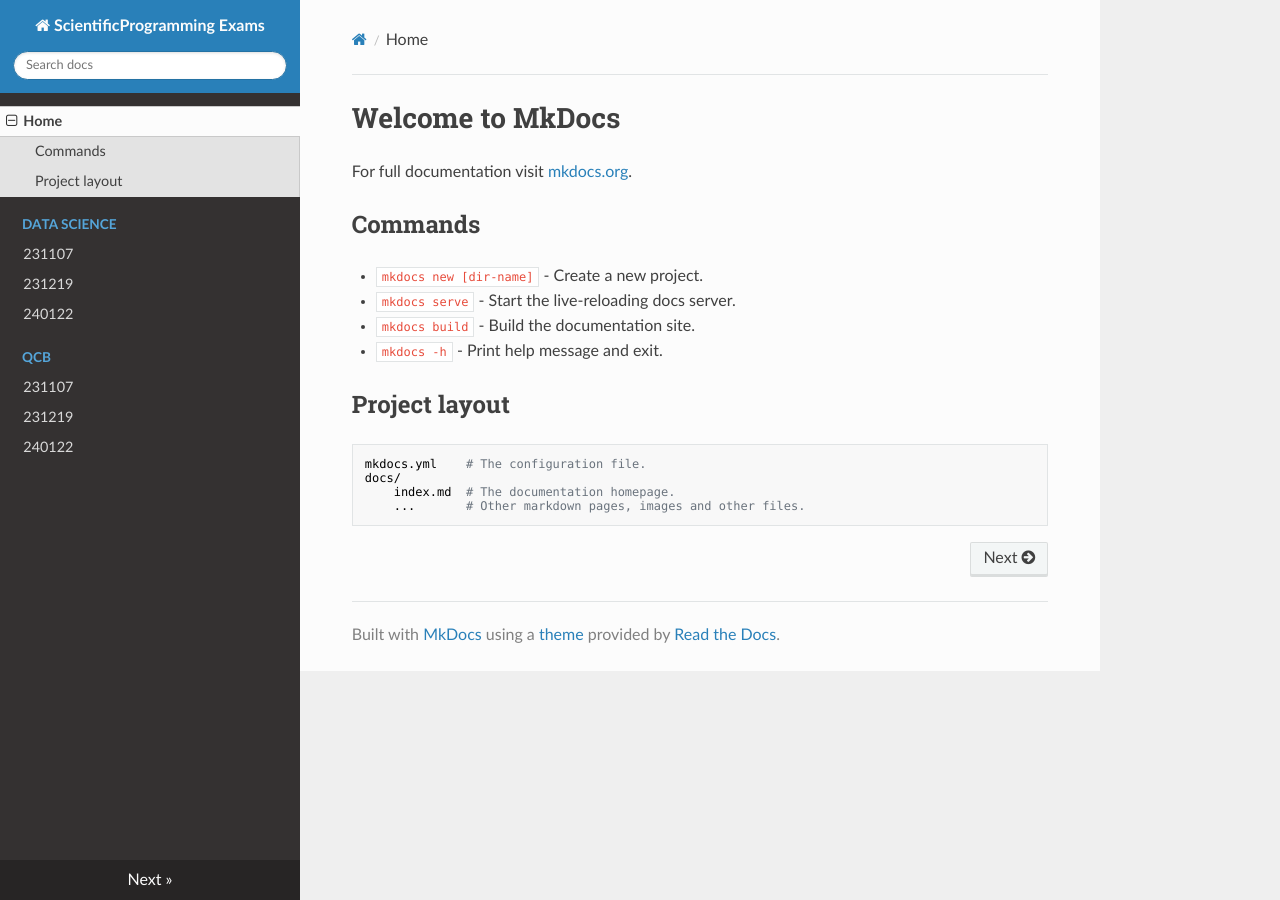
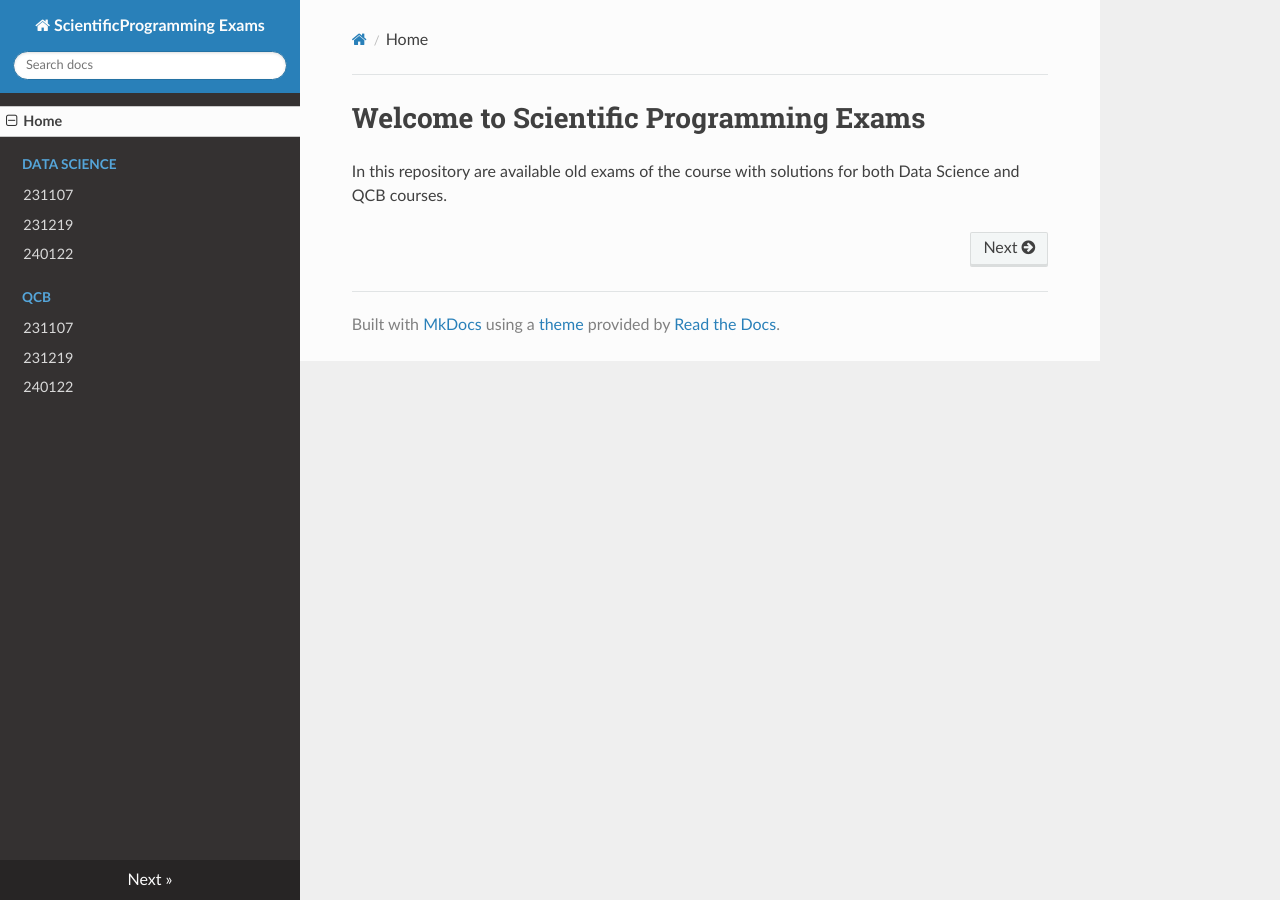
Before and after one commit to rflocfloc/sciprogexams, an MkDocs documentation site: the page built from docs/index.md, in a window 1280 px wide. Built offline with MkDocs 1.6.1, drawn with Linux system fonts in a browser that asks for light colours; nearby versions of some CDN libraries.

Commit message:
Update index.md

```diff
--- a/docs/index.md
+++ b/docs/index.md
@@ -1,17 +1,3 @@
-# Welcome to MkDocs
+# Welcome to Scientific Programming Exams
 
-For full documentation visit [mkdocs.org](https://www.mkdocs.org).
-
-## Commands
-
-* `mkdocs new [dir-name]` - Create a new project.
-* `mkdocs serve` - Start the live-reloading docs server.
-* `mkdocs build` - Build the documentation site.
-* `mkdocs -h` - Print help message and exit.
-
-## Project layout
-
-    mkdocs.yml    # The configuration file.
-    docs/
-        index.md  # The documentation homepage.
-        ...       # Other markdown pages, images and other files.
+In this repository are available old exams of the course with solutions for both Data Science and QCB courses.
```
